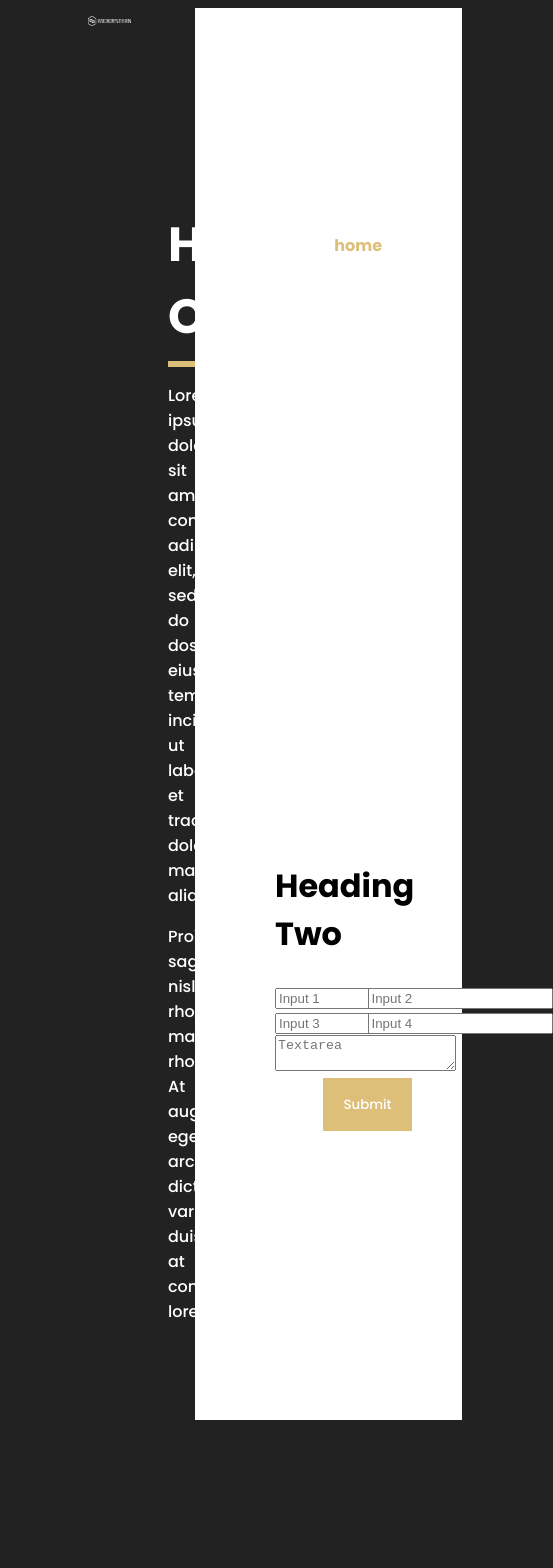
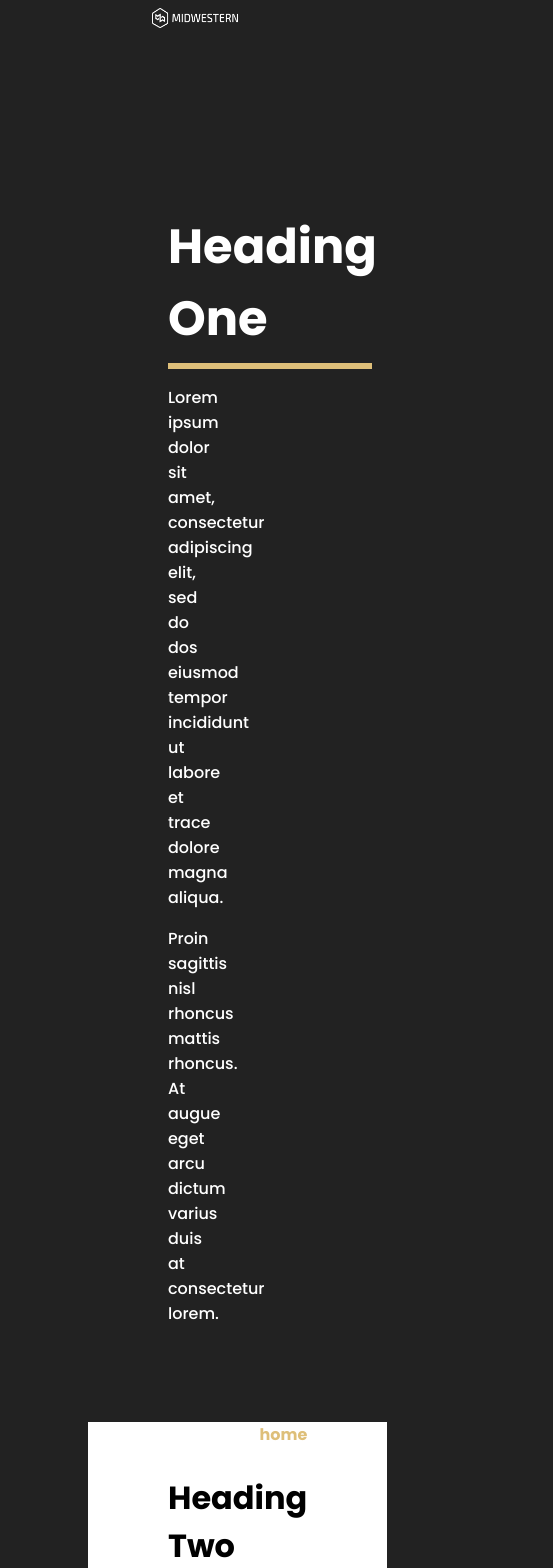
Before and after one commit to MroxVest/mwi-tech-challenge-v2, a Next.js app: page /contact in a window 390 px wide. Shown: the top 1568 px of the page, 553 px wide, since content can reach past the window. Before the commit the page ends 1428 px from the top, so only its background shows below. Built offline with nearby package versions, Linux system fonts and the light colour scheme.

Commit message:
finished form css added mobile css adjustments

```diff
--- a/pages/contact.js
+++ b/pages/contact.js
@@ -22,16 +22,16 @@ export default function ContactPage () {
             <div id="contact-form-row">
                 <h2>Heading Two</h2>
                 <form id="contact-form">
-                    <div className="textfield">
+                    <div className="textfield" id="fname">
                         <input type="text" placeholder="Input 1" />
                     </div>
-                    <div className="textfield">
+                    <div className="textfield" id="lname">
                         <input type="text" placeholder="Input 2" />
                     </div>
-                    <div className="textfield">
+                    <div className="textfield" id="title">
                         <input type="text" placeholder="Input 3" />
                     </div>
-                    <div className="textfield">
+                    <div className="textfield" id="email">
                         <input type="text" placeholder="Input 4" />
                     </div>
                     <div className="textfield" id="message">
--- a/styles/globals.css
+++ b/styles/globals.css
@@ -47,7 +47,7 @@ button {
   font-family: 'Poppins', sans-serif;
 }
 
-/*BEGIN HOMEPAGE CSS */
+/***********BEGIN HOMEPAGE CSS***********/
 /*Header */
 header {
   display: flex;
@@ -106,9 +106,9 @@ header {
 .arrayHide {
   display: none;
 }
-/*END HOMEPAGE CSS*/
+/***********END HOMEPAGE CSS***********/
 
-/*BEGIN CONTACT PAGE CSS */
+/***********BEGIN CONTACT PAGE CSS***********/
 #contact-page {
   display: flex;
 }
@@ -120,6 +120,10 @@ header {
 }
 
 /*left-side css */
+#contact-left #logo {
+  padding-left: 4em;
+}
+
 #contact-text-row {
   padding: 9em 5em 5em;
 }
@@ -133,11 +137,6 @@ header {
   padding-left: 5em;
 }
 
-/*home link*/
-#home-link {
-  margin-top: -4em;
-}
-
 /*form section css */
 #contact-form-row {
   align-self: flex-start;
@@ -147,14 +146,51 @@ header {
   display: flex;
   flex-wrap: wrap;
   justify-content: center;
-  align-items: center;
 }
 
 .textfield {
   width: 50%;
   height: auto;
+  margin: .5em 0em .5em 0em;
+}
+
+input {
+  width: 80%;
+  padding: 1em;
+  font-family: 'Poppins', sans-serif;
+  background-color: #F5F5F5;
+  border: none;
+}
+
+#fname, #title {
+  text-align: start;
+}
+
+#lname, #email {
+  text-align: end;
 }
 
 #message {
   width: 100%;
 }
+
+#message textarea {
+  width: 100%;
+  height: 8em;
+  font-family: 'Poppins', sans-serif;
+  background-color: #F5F5F5;
+  border: none;
+  padding: 5px;
+}
+/***********END CONTACT PAGE CSS***********/
+
+/***********BEGIN MOBILE CSS***********/
+@media only screen and (max-width: 875px) {
+  #box-row, #contact-page {
+    flex-wrap: wrap;
+  }
+
+  #contact-left, #contact-right {
+    width: 100%;
+  }
+}
```
